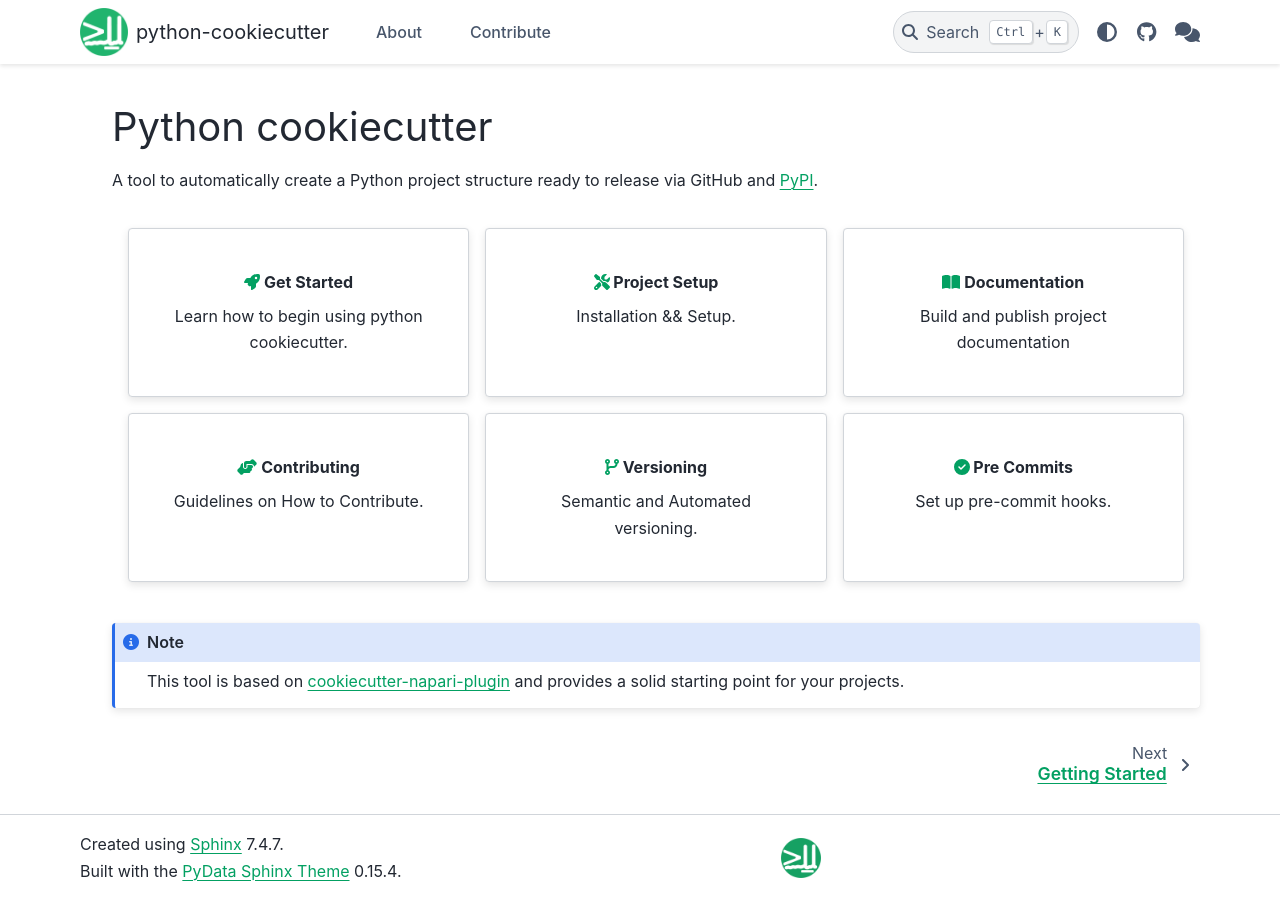
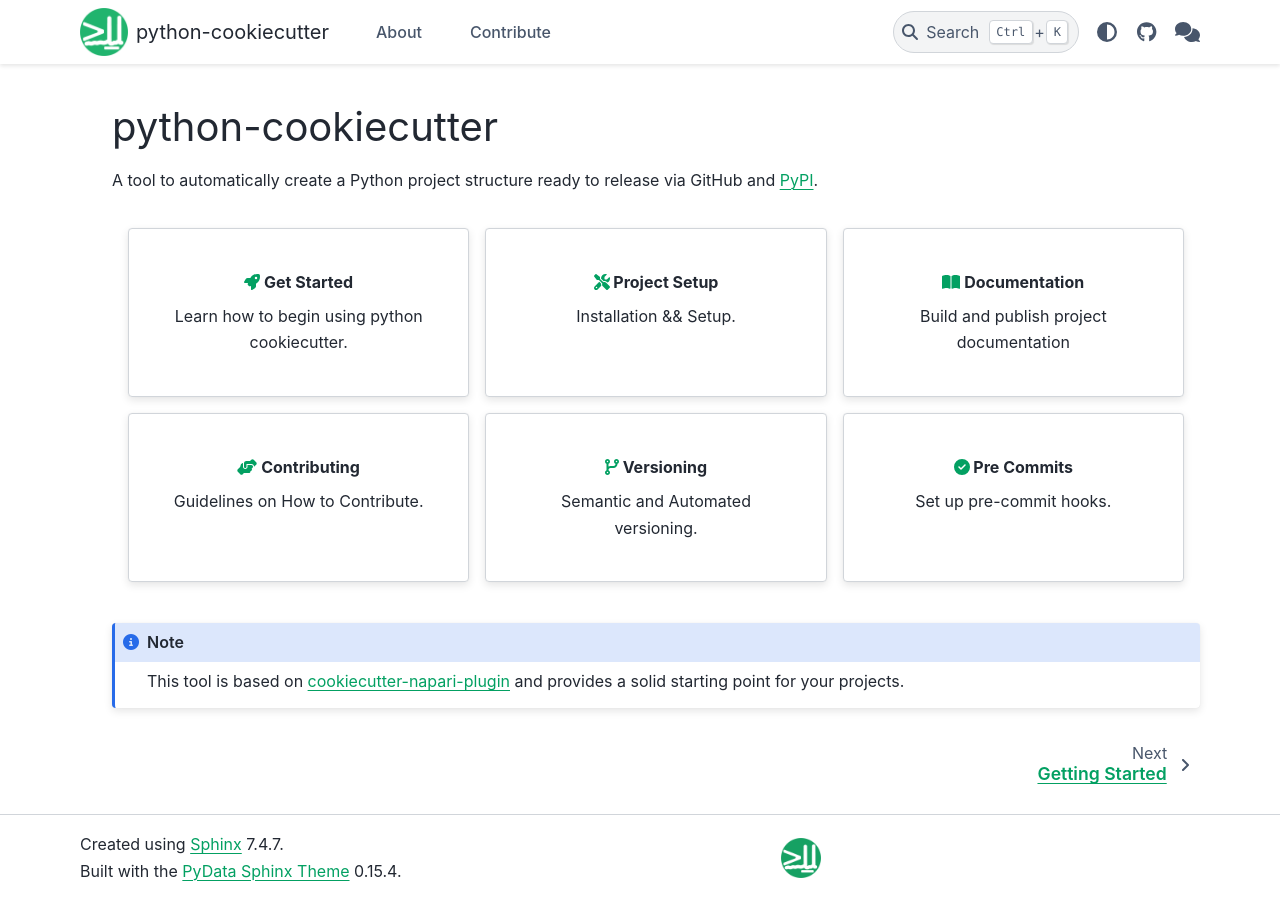
Before and after one commit to neuroinformatics-unit/python-cookiecutter, a Sphinx documentation site: the page built from docs/source/index.md, in a window 1280 px wide. Built offline with Sphinx 7.4.7 and the PyData theme 0.15.4, drawn with Linux system fonts in a browser that asks for light colours.

```diff
--- a/docs/source/index.md
+++ b/docs/source/index.md
@@ -2,7 +2,7 @@
 hide-sidebar: true
 ---
 
-# Python cookiecutter
+# python-cookiecutter
 
 A tool to automatically create a Python project structure ready to
 release via GitHub and [PyPI](https://pypi.org/).
```
